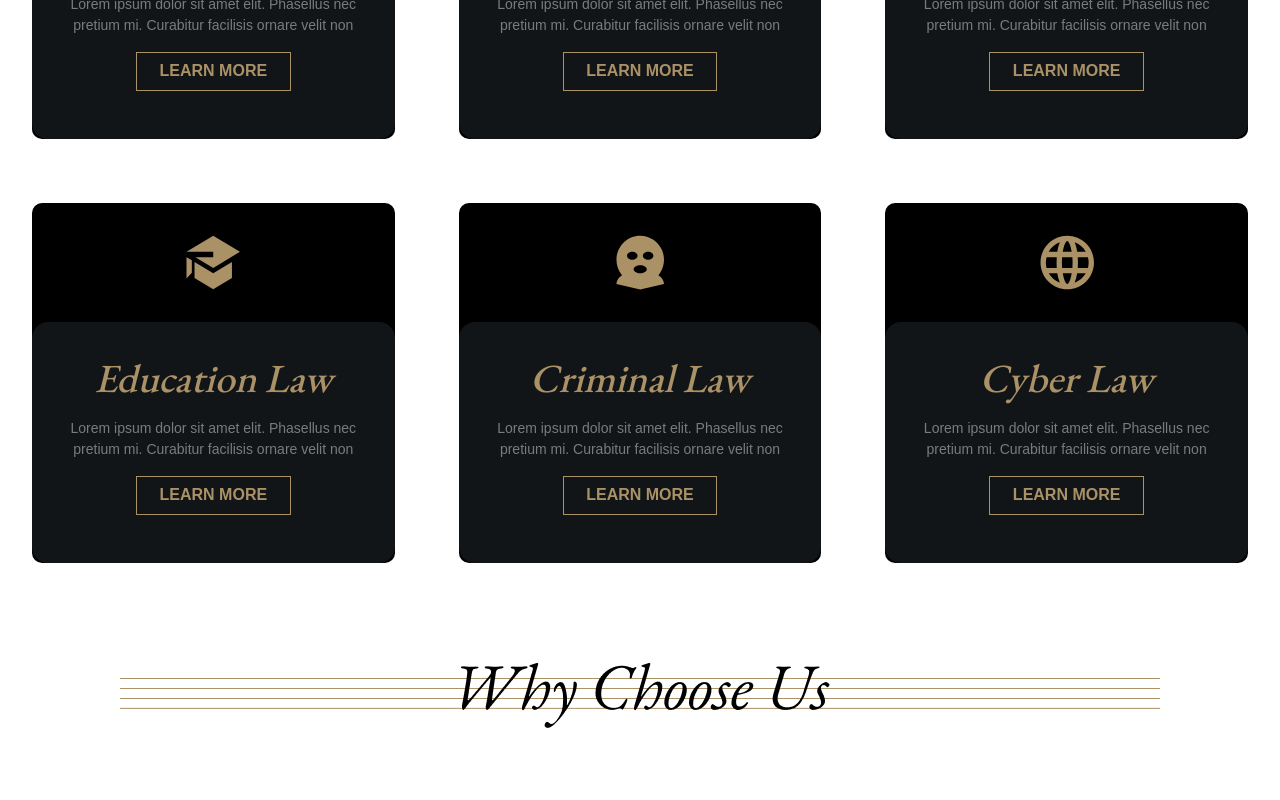
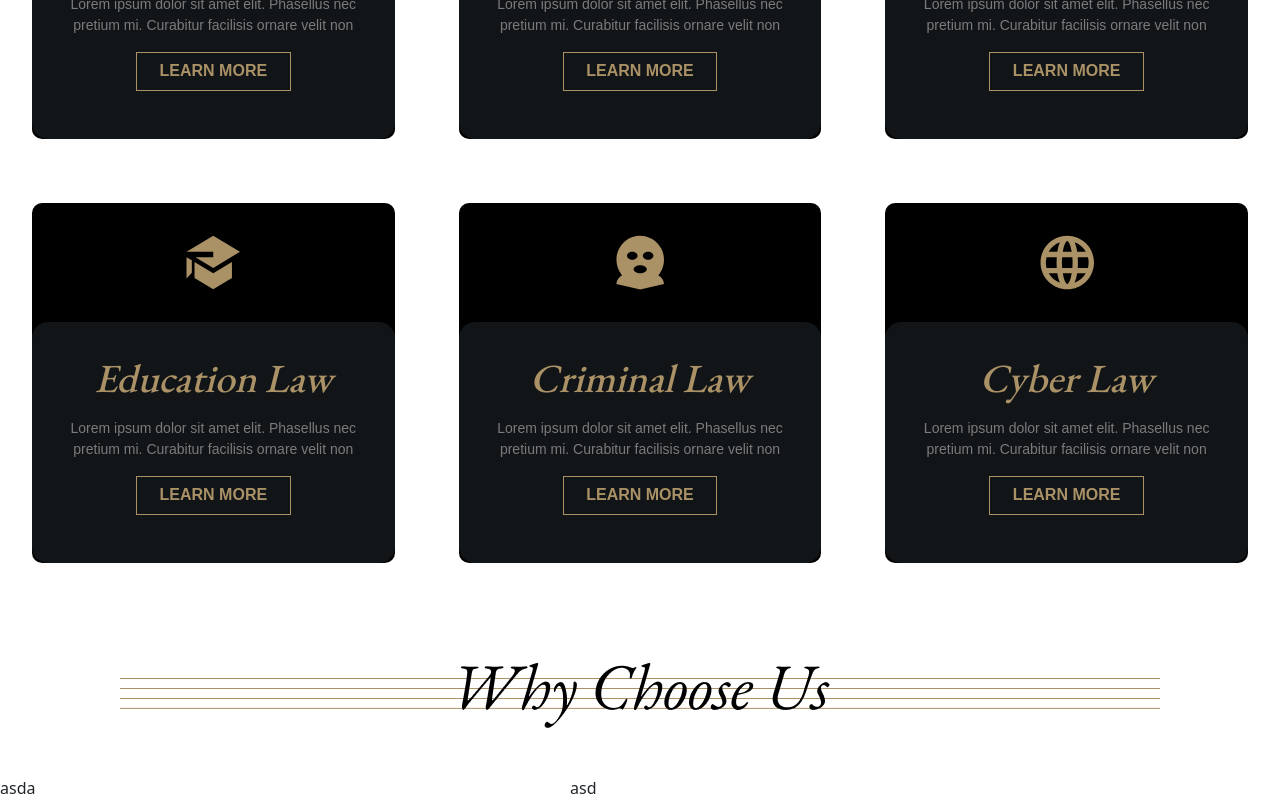
Before and after one commit to Muzamilkhattak/lawyer, a React (Create React App) app: page /landingpage in a window 1280 px wide. Shown: the part 1900-2700 px from the top of the page. Before the commit the page ends 2676 px from the top, so only its background shows below. Built offline with nearby package versions, Linux system fonts and the light colour scheme.

Commit message:
whychoose

```diff
--- a/src/Components/Landingpage/Landingpage.css
+++ b/src/Components/Landingpage/Landingpage.css
@@ -161,6 +161,7 @@
 
 
 .aboutpicdiv{
+    text-align: center;
     padding-inline: 2rem !important;
     padding-top: 2rem !important;
 }
@@ -304,5 +305,8 @@
     .line2div{
         display: none;
     }
+    .line3div{
+        display: none;
+    }
 
 }
--- a/src/Components/Landingpage/Landingpage.jsx
+++ b/src/Components/Landingpage/Landingpage.jsx
@@ -311,6 +311,28 @@ function LandingPage() {
 
 
 
+      <Container   >
+        <Row>
+
+          <Col lg={6} md={6} xs={12}>
+asda
+
+          </Col>
+
+
+          {/* this is three div */}
+
+          <Col lg={6} md={6} xs={12}>
+         asd
+          </Col>
+
+
+        </Row>
+
+      </Container>
+
+
+
 
       {/* Why choose us is End */}
 
```
